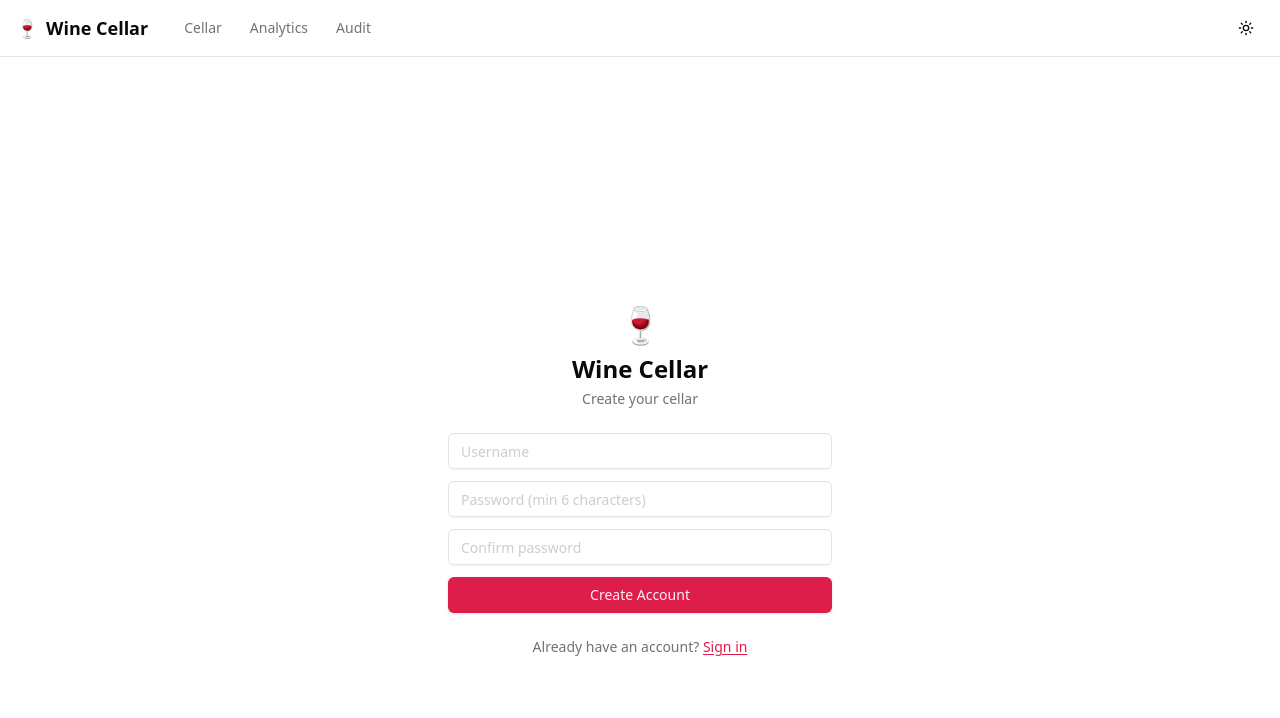
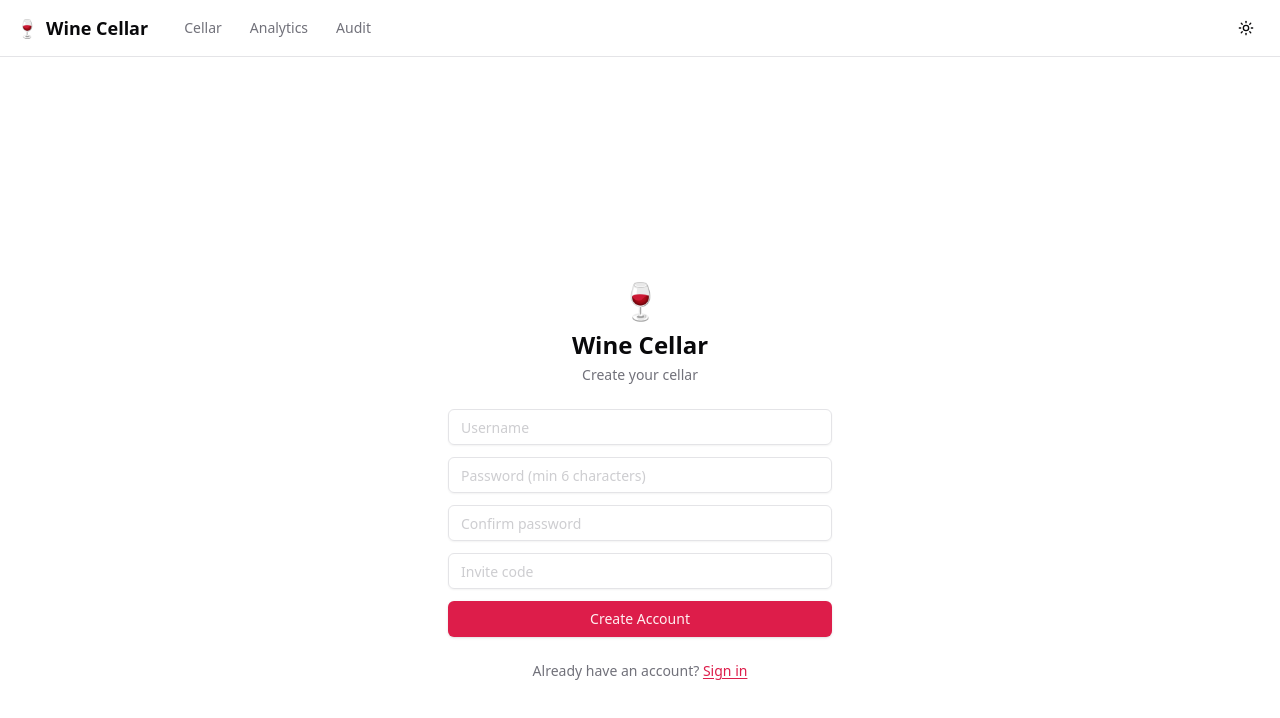
Before and after one commit to brendan-gotch/WineCellarTracker, a Next.js app: page /signup in a window 1280 px wide. Shown: the top 718 px of the page. Built offline with nearby package versions, Linux system fonts and the light colour scheme; no server answers.

Commit message:
Always show invite code field on signup page
https://claude.ai/code/session_016VtcYuBBbbk8CWWui3VnG1

```diff
--- a/src/app/signup/page.tsx
+++ b/src/app/signup/page.tsx
@@ -15,9 +15,6 @@ export default function SignupPage() {
   const [inviteCode, setInviteCode] = useState('')
   const [error, setError] = useState('')
   const [loading, setLoading] = useState(false)
-
-  // Show invite code field only if NEXT_PUBLIC_INVITE_REQUIRED is set
-  const needsInvite = process.env.NEXT_PUBLIC_INVITE_REQUIRED === 'true'
 
   const submit = async (e: React.FormEvent) => {
     e.preventDefault()
@@ -71,14 +68,11 @@ export default function SignupPage() {
             autoComplete="new-password"
             required
           />
-          {needsInvite && (
-            <Input
-              placeholder="Invite code"
-              value={inviteCode}
-              onChange={e => setInviteCode(e.target.value)}
-              required
-            />
-          )}
+          <Input
+            placeholder="Invite code"
+            value={inviteCode}
+            onChange={e => setInviteCode(e.target.value)}
+          />
           {error && <p className="text-sm text-destructive">{error}</p>}
           <Button type="submit" className="w-full" disabled={loading}>
             {loading && <Loader2 className="h-4 w-4 mr-2 animate-spin" />}
```
